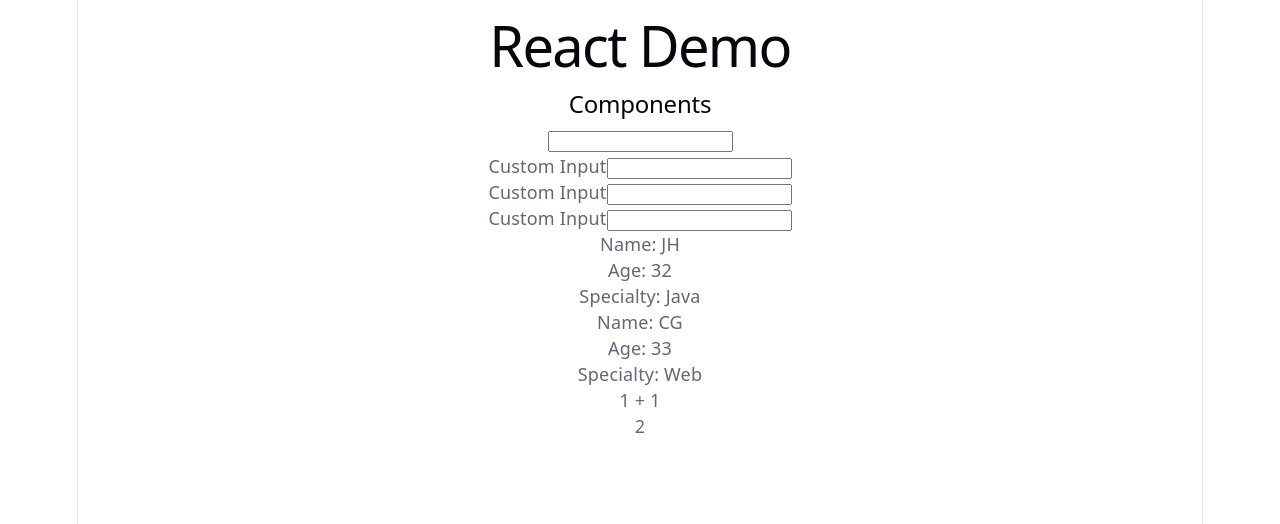
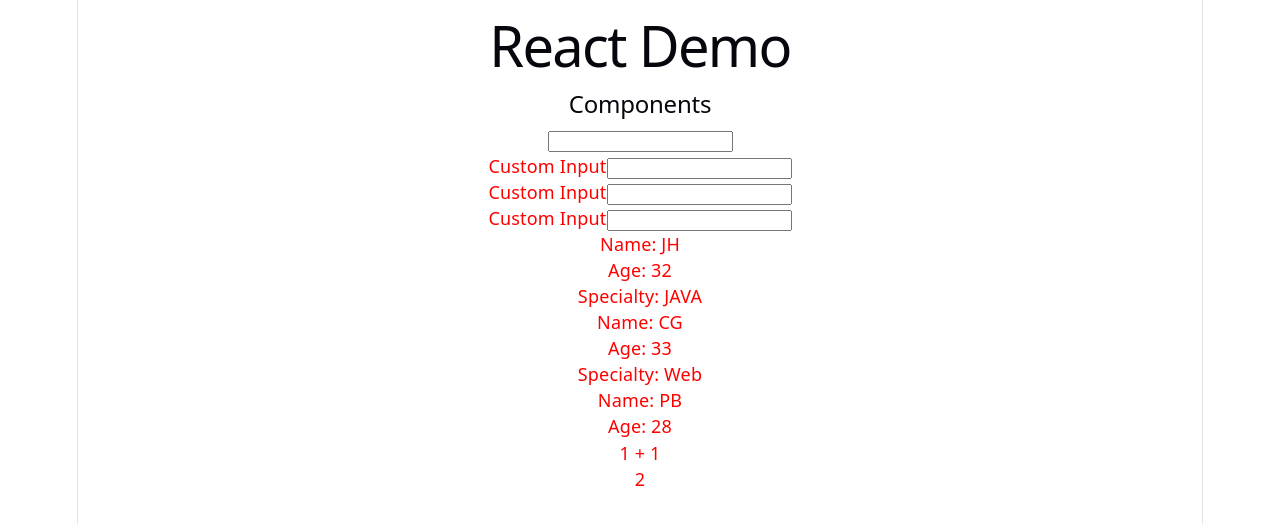
Before and after one commit to JHarry444/react-01-09-js, a React (Vite) app: page / in a window 1280 px wide. Shown: the top 524 px of the page. Built offline with nearby package versions, Linux system fonts and the light colour scheme.

Commit message:
Conditional Rendering: Demo

```diff
--- a/src/App.jsx
+++ b/src/App.jsx
@@ -3,11 +3,11 @@
 
 function App() {
   return (
-    <div>
+    <div style={{ color: "red" }}>
       <h1>React Demo</h1>
       <div>
         <h2>Components</h2>
-        <input type="text" minLength={1} maxLength={10} />
+        <input type="text" minLength={1} maxLength={10} required />
         <br />
         <Input />
         <br />
@@ -15,8 +15,9 @@
         <br />
         <Input />
         <br />
-        <Trainer name="JH" age={32} specialty="Java" />
+        <Trainer name="JH" age={32} specialty={"Java".toUpperCase()} />
         <Trainer name="CG" age={33} specialty="Web" />
+        <Trainer name="PB" age={28} />
         <p>1 + 1</p>
         <p>{1 + 1}</p>
       </div>
--- a/src/components/Trainer.jsx
+++ b/src/components/Trainer.jsx
@@ -6,14 +6,15 @@
     return (
         <>
             <p>Name: {name}</p>
-            <p>Age: {age}</p>
-            <p>Specialty: {specialty}</p>
+            {age > 0 && <p>Age: {age}</p>}
+            {specialty && <p>Specialty: {specialty}</p>}
             {/* <img src="https://avatars.githubusercontent.com/u/41322826?v=4" />
             <img src={myPic} alt="" /> */}
         </>
     );
 
 
+
 }
 
 export default Trainer;
```
